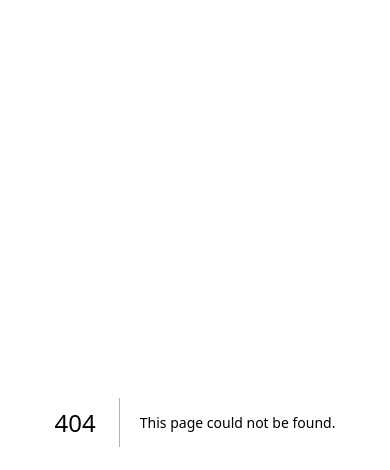
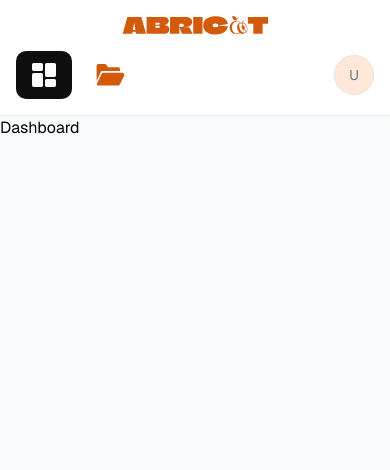
Before and after one commit to lucas-de-souza-pereira/ia-project-manager, a Next.js app in the folder frontend/: page /dashboard in a window 390 px wide. Before the commit this address had no page. Shown: the top 470 px of the page. Built offline with nearby package versions, Linux system fonts and the light colour scheme.

Commit message:
feat: add responsive navbar

```diff
--- a/frontend/src/app/(auth)/login/page.tsx
+++ b/frontend/src/app/(auth)/login/page.tsx
@@ -1,4 +1,4 @@
-import { AuthWrapper } from "@/components/layout/auth-wrapper";
+import { AuthWrapper } from "@/components/layout/auth/auth-wrapper";
 import { LoginForm } from "@/components/features/auth/login-form";
 
 export default function LoginPage() {
--- a/frontend/src/app/(auth)/register/page.tsx
+++ b/frontend/src/app/(auth)/register/page.tsx
@@ -1,5 +1,5 @@
 import { RegisterForm } from "@/components/features/auth/register-form";
-import { AuthWrapper } from "@/components/layout/auth-wrapper";
+import { AuthWrapper } from "@/components/layout/auth/auth-wrapper";
 
 export default function RegisterPage() {
   return (
--- /dev/null
+++ b/frontend/src/app/(dashboard)/dashboard/page.tsx
@@ -0,0 +1,7 @@
+export default function DashboardPage() {
+  return (
+    <div>
+      <h1>Dashboard</h1>
+    </div>
+  );
+}
--- a/frontend/src/app/(dashboard)/layout.tsx
+++ b/frontend/src/app/(dashboard)/layout.tsx
@@ -0,0 +1,17 @@
+import type { ReactNode } from "react";
+import { Navbar } from "@/components/layout/nav/navbar";
+
+export default function DashboardLayout({
+  children,
+}: Readonly<{
+  children: ReactNode;
+}>) {
+  return (
+    <div className="flex flex-col h-screen w-full bg-slate-50 overflow-hidden">
+      <header className="w-full shrink-0 border-b bg-white">
+        <Navbar />
+      </header>
+      <main className="flex-1 overflow-y-auto">{children}</main>
+    </div>
+  );
+}
--- a/frontend/src/app/globals.css
+++ b/frontend/src/app/globals.css
@@ -29,15 +29,8 @@
   --color-input: var(--border);
   --color-ring: var(--ring);
 
-  /* Sidebar */
-  --color-sidebar: var(--sidebar);
-  --color-sidebar-foreground: var(--sidebar-foreground);
-  --color-sidebar-primary: var(--sidebar-primary);
-  --color-sidebar-primary-foreground: var(--sidebar-primary-foreground);
-  --color-sidebar-accent: var(--sidebar-accent);
-  --color-sidebar-accent-foreground: var(--sidebar-accent-foreground);
-  --color-sidebar-border: var(--sidebar-border);
-  --color-sidebar-ring: var(--sidebar-ring);
+  /* Navbar */
+  --color-navbar-foreground: var(--navbar-foreground);
 
   /* Composants annexes Shadcn */
   --color-secondary: var(--secondary);
@@ -103,14 +96,7 @@
     --chart-4: #e5e7eb;
     --chart-5: #000000;
 
-    --sidebar: #0f0f0f;
-    --sidebar-foreground: #ffffff;
-    --sidebar-primary: #d3590b;
-    --sidebar-primary-foreground: #ffffff;
-    --sidebar-accent: #1f1f1f;
-    --sidebar-accent-foreground: #ffffff;
-    --sidebar-border: #1f1f1f;
-    --sidebar-ring: #d3590b;
+    --navbar-foreground: #0f0f0f;
 
     --radius: 0.5rem;
   }
--- /dev/null
+++ b/frontend/src/components/layout/nav/navbar-item.tsx
@@ -0,0 +1,31 @@
+"use client";
+
+import type { ReactNode } from "react";
+import { usePathname } from "next/navigation";
+import Link from "next/link";
+
+interface NavbarItemProps {
+  href: string;
+  icon: ReactNode;
+  label: string;
+}
+
+export function NavbarItem({ href, icon, label }: NavbarItemProps) {
+  const pathname = usePathname();
+  const isActive = pathname === href;
+
+  return (
+    <Link
+      href={href}
+      className={`inline-flex items-center w-auto md:w-62 h-12 md:h-19.5 rounded-md px-4 md:px-10.5 py-4 md:py-6.75 justify-center gap-4 transition-colors duration-400 ${
+        isActive
+          ? "bg-navbar-foreground text-primary-foreground cursor-default"
+          : "bg-transparent text-primary hover:bg-navbar-foreground hover:text-primary-foreground"
+      }`}
+      onClick={(e) => isActive && e.preventDefault()}
+    >
+      {icon}
+      <span className="hidden md:block text-base">{label}</span>
+    </Link>
+  );
+}
--- /dev/null
+++ b/frontend/src/components/layout/nav/navbar.tsx
@@ -0,0 +1,44 @@
+import { NavbarItem } from "./navbar-item";
+import { DashboardIcon } from "@/components/icons";
+import { Folder } from "@/components/icons";
+import { Logo } from "@/components/icons";
+import { Avatar, AvatarFallback } from "@/components/ui/avatar";
+import Link from "next/link";
+
+export function Navbar() {
+  return (
+    <nav className="flex flex-col lg:flex-row justify-between w-full items-center px-4 md:px-25 py-4 md:py-2 gap-y-4 lg:gap-y-0">
+      <Logo className="w-36.75 h-4.75 text-primary shrink-0" />
+
+      {/* Conteneur qui reste toujours à l'horizontale (même sur mobile) */}
+      <div className="flex w-full md:w-auto items-center justify-between md:justify-end gap-x-4 md:gap-x-8">
+        <ul className="flex gap-x-2 md:gap-x-4" aria-label="Menu principal">
+          <li>
+            <NavbarItem
+              href="/dashboard"
+              icon={<DashboardIcon className="w-6 h-6 shrink-0" />}
+              label="Tableau de bord"
+            />
+          </li>
+          <li>
+            <NavbarItem
+              href="/projects"
+              icon={<Folder className="w-7.25 h-5.5 shrink-0" />}
+              label="Projets"
+            />
+          </li>
+        </ul>
+
+        <nav aria-label="Menu utilisateur">
+          <Link href="/profile">
+            <Avatar className="size-10 md:size-16.25 cursor-pointer">
+              <AvatarFallback className="bg-primary-light group-hover/avatar:bg-primary transition-colors duration-400">
+                U
+              </AvatarFallback>
+            </Avatar>
+          </Link>
+        </nav>
+      </div>
+    </nav>
+  );
+}
--- a/frontend/src/components/layout/sidebarItem.tsx
+++ /dev/null
@@ -1,31 +0,0 @@
-"use client";
-
-import type { ReactNode } from "react";
-import { usePathname } from "next/navigation";
-import Link from "next/link";
-
-interface SidebarItemProps {
-  href: string;
-  icon: ReactNode;
-  label: string;
-}
-
-export function SidebarItem({ href, icon, label }: SidebarItemProps) {
-  const pathname = usePathname();
-  const isActive = pathname === href;
-
-  return (
-    <Link
-      href={href}
-      className={`inline-flex items-center w-62 h-19.5 rounded-md px-15.5 py-6.75 justify-start gap-4 transition-colors duration-300 ${
-        isActive
-          ? "bg-sidebar text-sidebar-foreground cursor-default"
-          : "bg-transparent text-sidebar-primary hover:bg-sidebar hover:text-sidebar-foreground"
-      }`}
-      onClick={(e) => isActive && e.preventDefault()}
-    >
-      {icon}
-      <span className="text-base">{label}</span>
-    </Link>
-  );
-}
```
Also changed, not shown: frontend/src/app/(dashboard)/page.tsx (deleted), frontend/src/components/layout/auth/auth-wrapper.tsx (renamed from frontend/src/components/layout/auth-wrapper.tsx), 1 other file (tests, documents, lock files or other folders).
